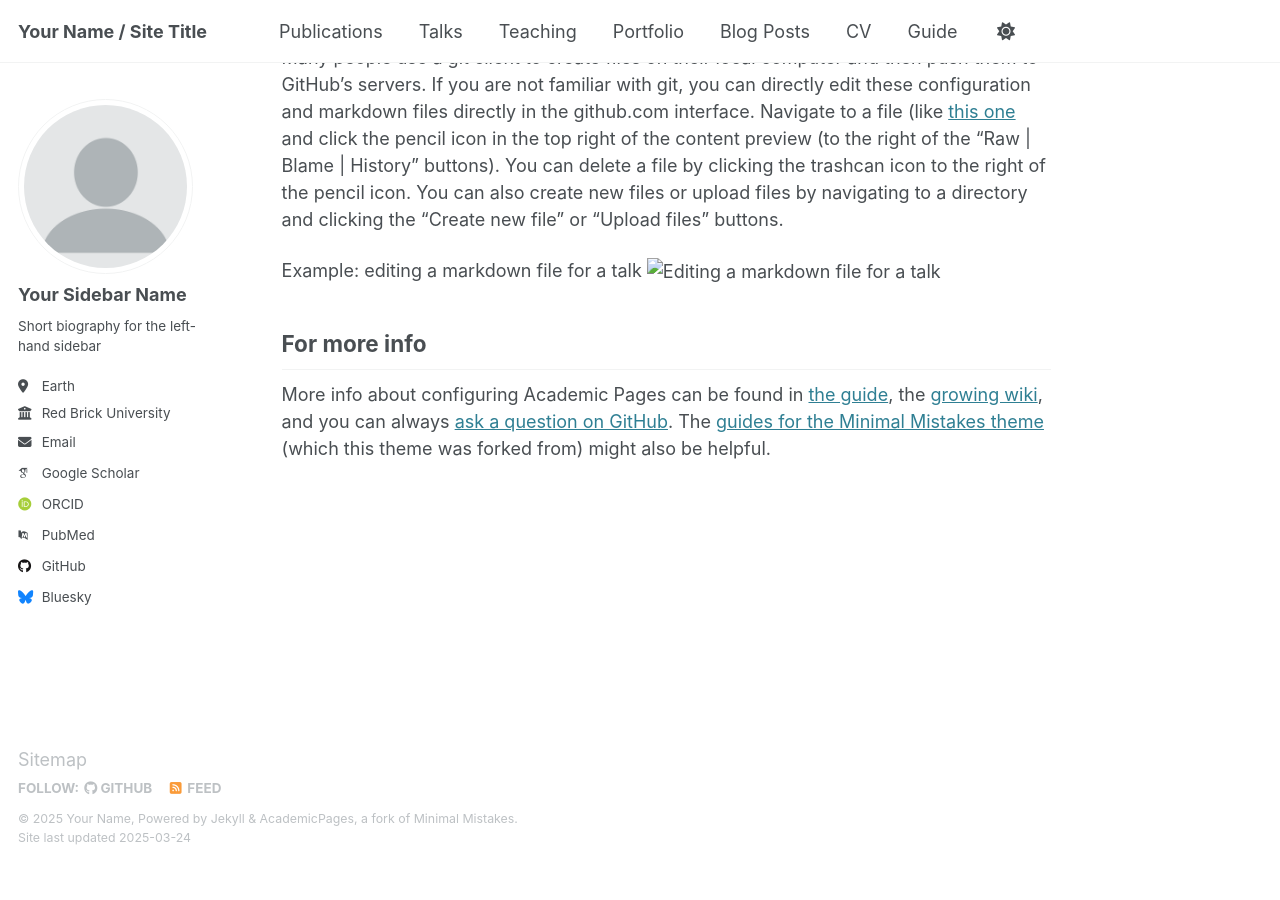
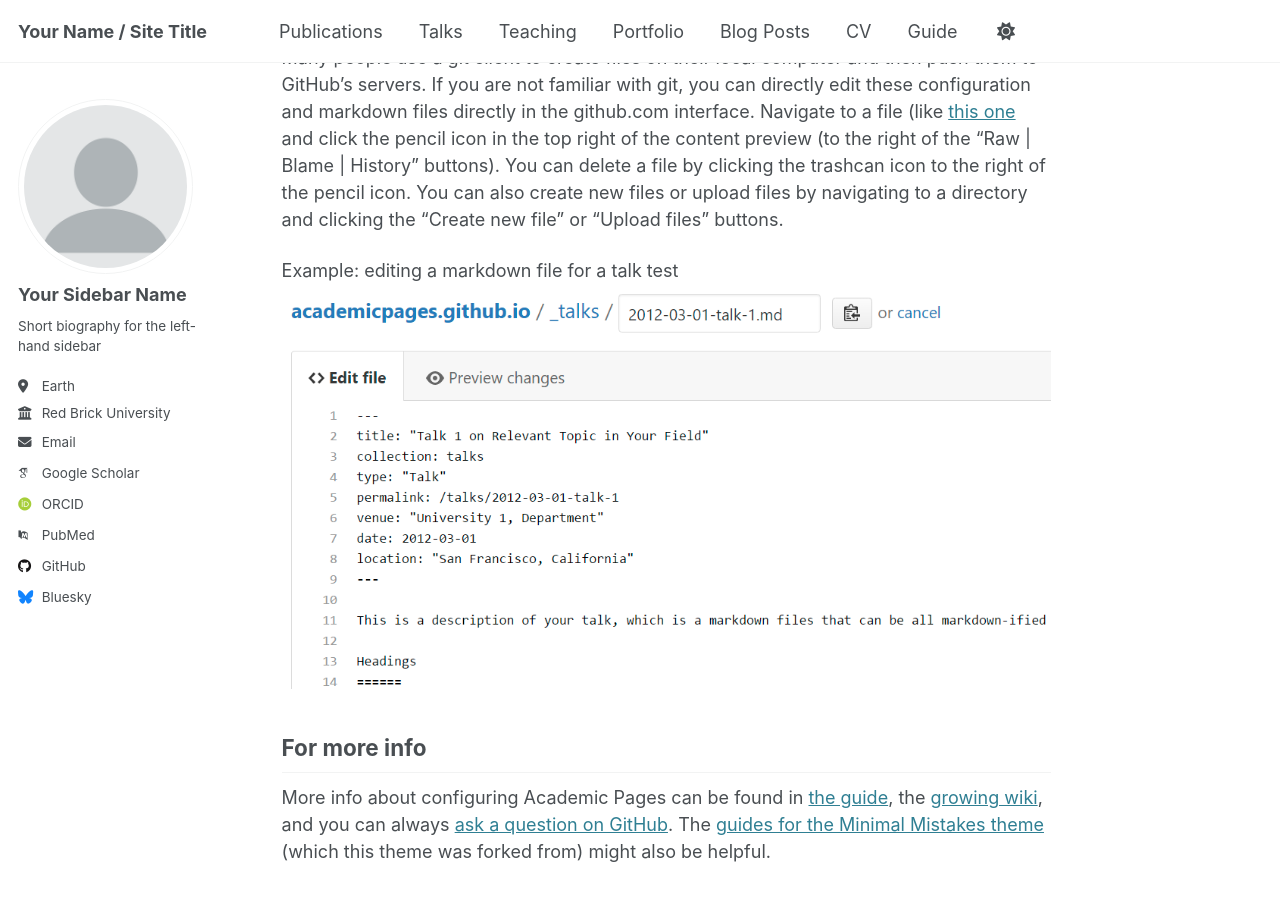
Before and after one commit to IsaacVibe/wjlu, a Jekyll site: the page built from _pages/about.md, in a window 1280 px wide and 900 px high, scrolled down 2266 px. Built offline with Jekyll 4.4.1, drawn with Linux system fonts in a browser that asks for light colours; some web fonts are replaced; before the commit the page ends 3131 px from its top, so only the background shows below that.

Commit message:
Update about.md

```diff
--- a/_pages/about.md
+++ b/_pages/about.md
@@ -41,8 +41,8 @@ How to edit your site's GitHub repository
 ------
 Many people use a git client to create files on their local computer and then push them to GitHub's servers. If you are not familiar with git, you can directly edit these configuration and markdown files directly in the github.com interface. Navigate to a file (like [this one](https://github.com/academicpages/academicpages.github.io/blob/master/_talks/2012-03-01-talk-1.md) and click the pencil icon in the top right of the content preview (to the right of the "Raw | Blame | History" buttons). You can delete a file by clicking the trashcan icon to the right of the pencil icon. You can also create new files or upload files by navigating to a directory and clicking the "Create new file" or "Upload files" buttons.
 
-Example: editing a markdown file for a talk
-![Editing a markdown file for a talk](/https://github.com/IsaacVibe/wjlu.github.io/tree/master/images/editing-talk.png)
+Example: editing a markdown file for a talk test
+![Editing a markdown file for a talk](/images/editing-talk.png)
 
 For more info
 ------
```
